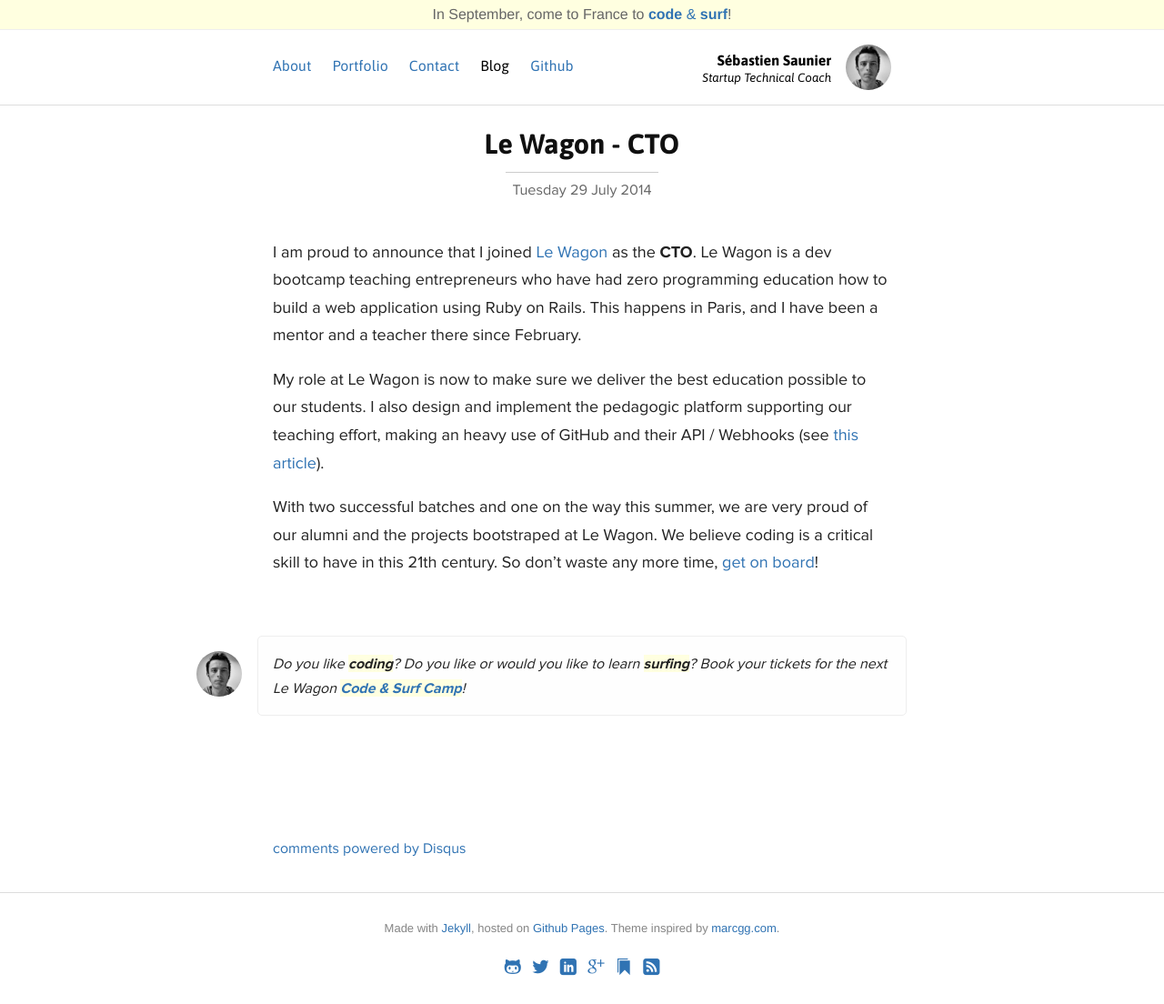
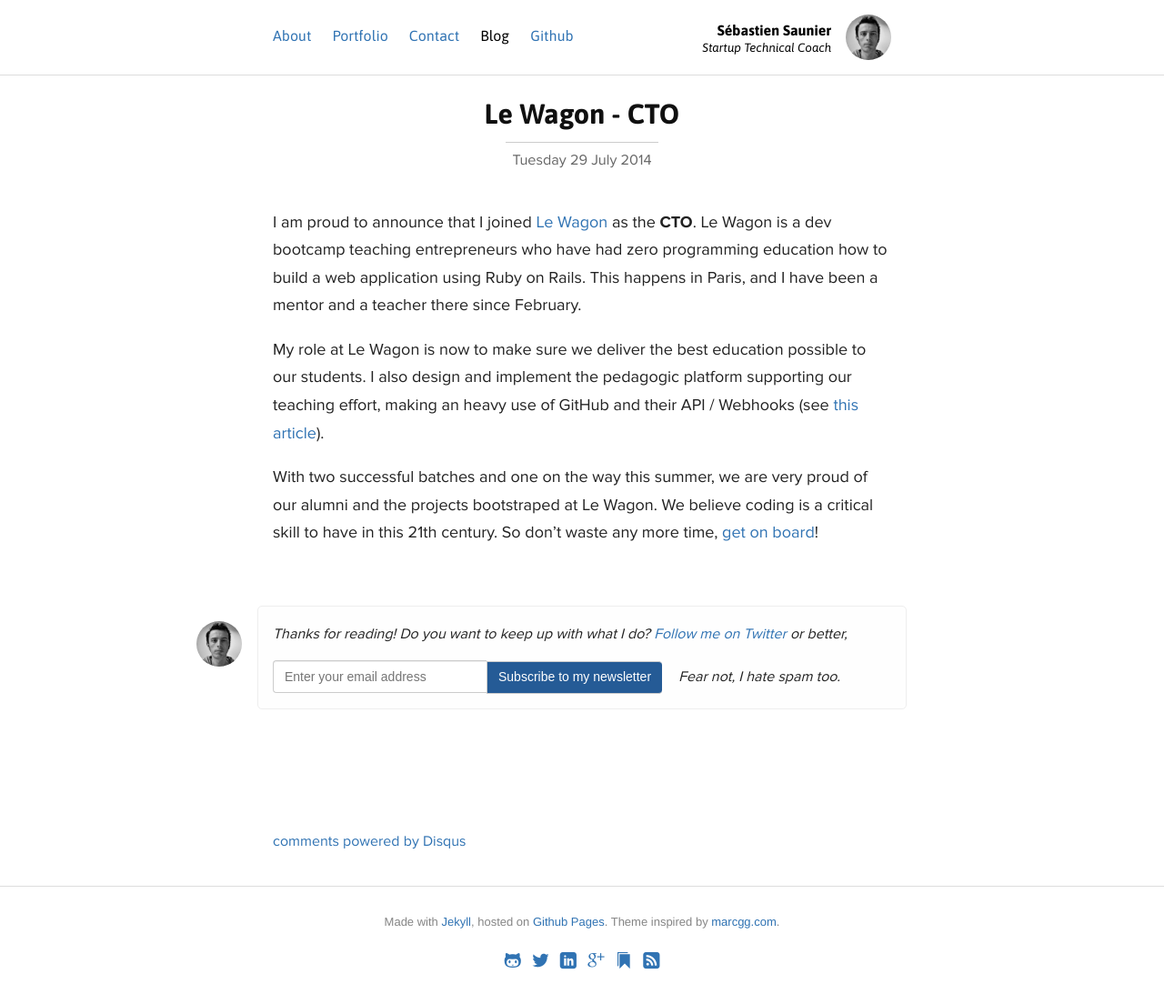
Before and after one commit to ssaunier/ssaunier.github.io, a Jekyll site: the page built from _posts/2014-07-29-le-wagon---cto.markdown, in a window 1280 px wide. Shown: the whole page at 91% size. Built offline with Jekyll 4.4.1, drawn with Linux system fonts in a browser that asks for light colours; Markdown is read by kramdown in place of the engine named in the settings; comment, search, counter and statistics services are not loaded.

Commit message:
Remove Code & Surf mentions

```diff
--- a/_layouts/default.html
+++ b/_layouts/default.html
@@ -31,13 +31,8 @@
   {% endif %}
 </head>
 <body>
-  <div class="top-bar">
-    {% if page.language == 'fr' %}
-    En septembre, venez apprendre ou progresser en <a href="http://surfcamp.lewagon.org"><strong>code</strong> & en <strong>surf</strong></a> !
-    {% else %}
-    In September, come to France to <a href="http://surfcamp.lewagon.org"><strong>code</strong> & <strong>surf</strong></a>!
-    {% endif %}
-  </div>
+  <!-- <div class="top-bar">
+  </div> -->
 
   <div class="header-container">
     <header class="inner">
--- a/_layouts/post.html
+++ b/_layouts/post.html
@@ -33,15 +33,13 @@
     <img class="avatar" src="/images/sebastien_saunier.jpg" />
   </a>
   <p>
-    Do you like <strong>coding</strong>? Do you like or would you like to learn <strong>surfing</strong>? Book your tickets for the next Le Wagon <a href="http://surfcamp.lewagon.org"><strong>Code &amp; Surf Camp</strong></a>!
-
-    <!-- Thanks for reading! Do you want to keep up with what I do?
+    Thanks for reading! Do you want to keep up with what I do?
     <a href="https://twitter.com/intent/follow?screen_name=ssaunier">Follow me on Twitter</a> or better,
 
     <form action="http://saunier.us8.list-manage.com/subscribe/post?u=3e666bd315f84f1bbdfe80c3b&amp;id=0494cf26c5" method="post"target="_blank">
       <input type="email" class="form-control" name="EMAIL" placeholder="Enter your email address"
         ><input type="submit" value="Subscribe to my newsletter" >
-      Fear not, I hate spam too. -->
+      Fear not, I hate spam too.
     </form>
   </p>
 </section>
```
